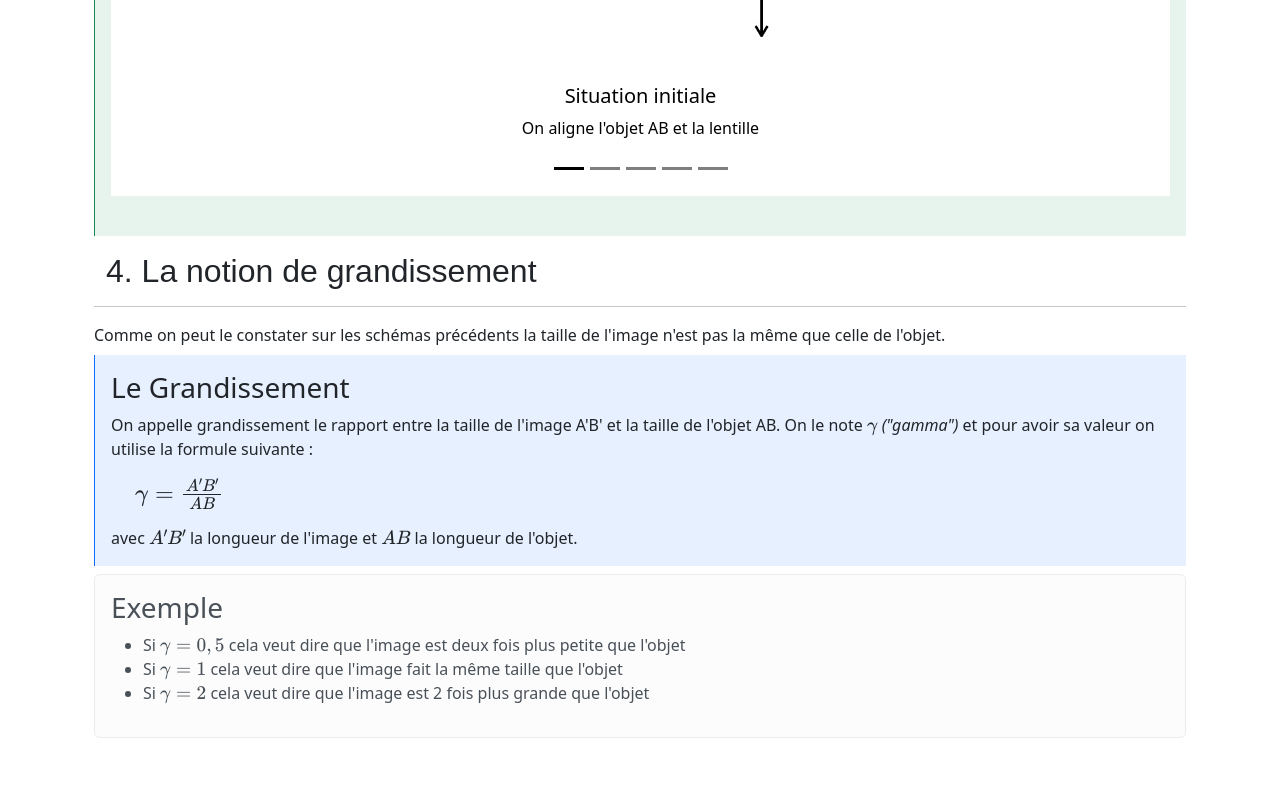
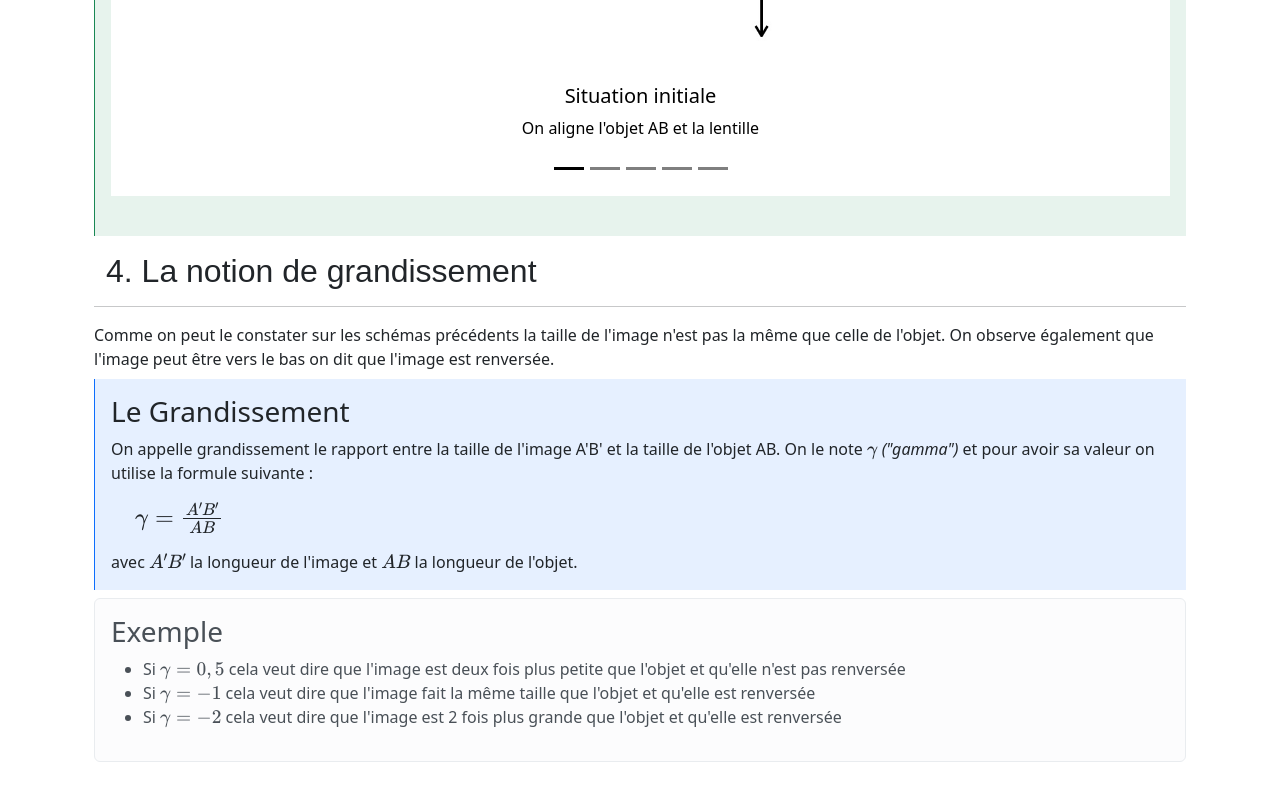
Before and after one commit to Gourgoulon/lesiteduprof, a plain HTML site: page seconde/ondes et signaux/lumiere/lumiere.html in a window 1280 px wide. Shown: the part 7588-8388 px from the top of the page. Drawn offline with nearby package versions, Linux system fonts and the light colour scheme.

Commit message:
Update lumiere.html

```diff
--- a/seconde/ondes et signaux/lumiere/lumiere.html
+++ b/seconde/ondes et signaux/lumiere/lumiere.html
@@ -629,6 +629,7 @@
             </div>
             <hr>
             Comme on peut le constater sur les schémas précédents la taille de l'image n'est pas la même que celle de l'objet.
+            On observe également que l'image peut être vers le bas on dit que l'image est renversée.
 
             <div class="container border-start border-primary bg-primary bg-opacity-10 p-3 mt-2">
                 <h3>Le Grandissement</h3>
@@ -641,9 +642,9 @@
             <div class="alert alert-light my-2" role="alert">
                 <h3>Exemple</h3>
                 <ul>
-                    <li>Si \(\gamma = 0,5\) cela veut dire que l'image est deux fois plus petite que l'objet</li>
-                    <li>Si \(\gamma = 1\) cela veut dire que l'image fait la même taille que l'objet</li>
-                    <li>Si \(\gamma = 2\) cela veut dire que l'image est 2 fois plus grande que l'objet</li>
+                    <li>Si \(\gamma =  0,5\) cela veut dire que l'image est deux fois plus petite que l'objet et qu'elle n'est pas renversée</li>
+                    <li>Si \(\gamma =  - 1\) cela veut dire que l'image fait la même taille que l'objet et qu'elle est renversée</li>
+                    <li>Si \(\gamma = - 2\) cela veut dire que l'image est 2 fois plus grande que l'objet et qu'elle est renversée</li>
                 </ul>
             </div>
 
```
